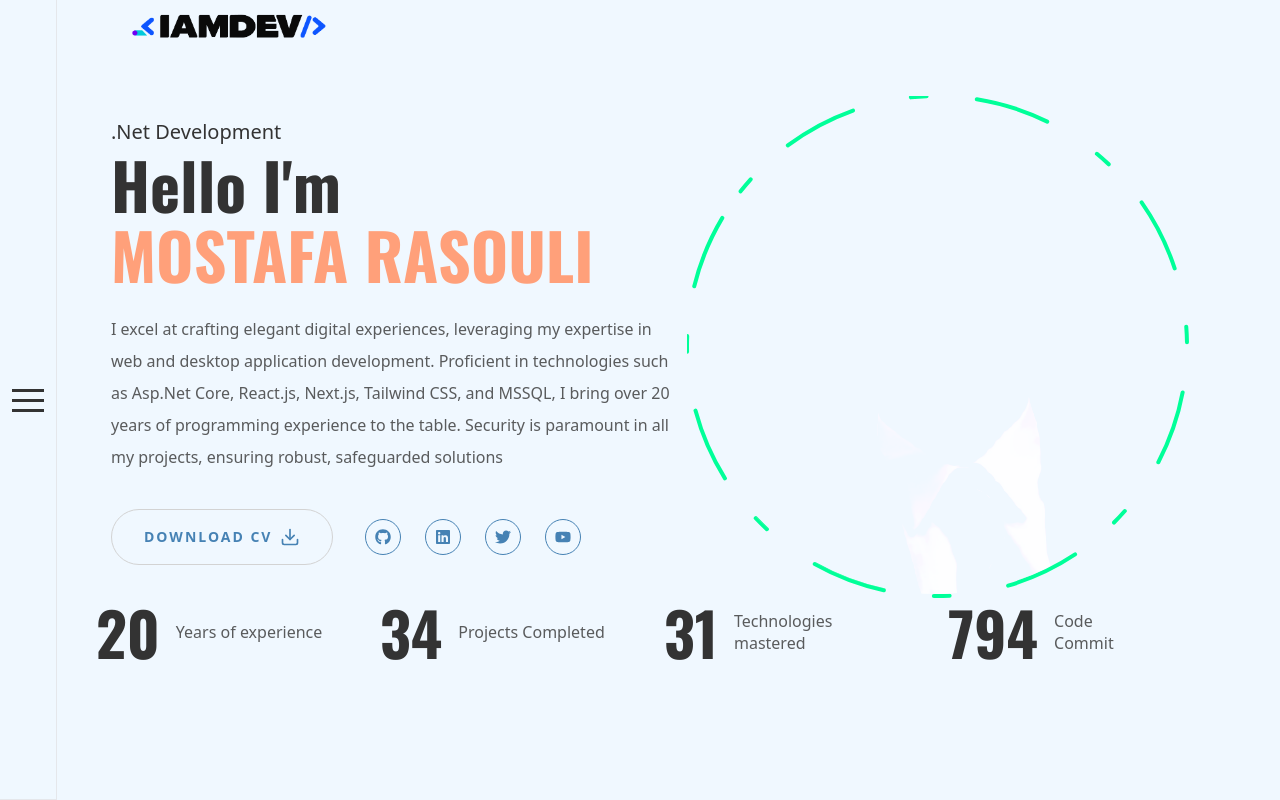
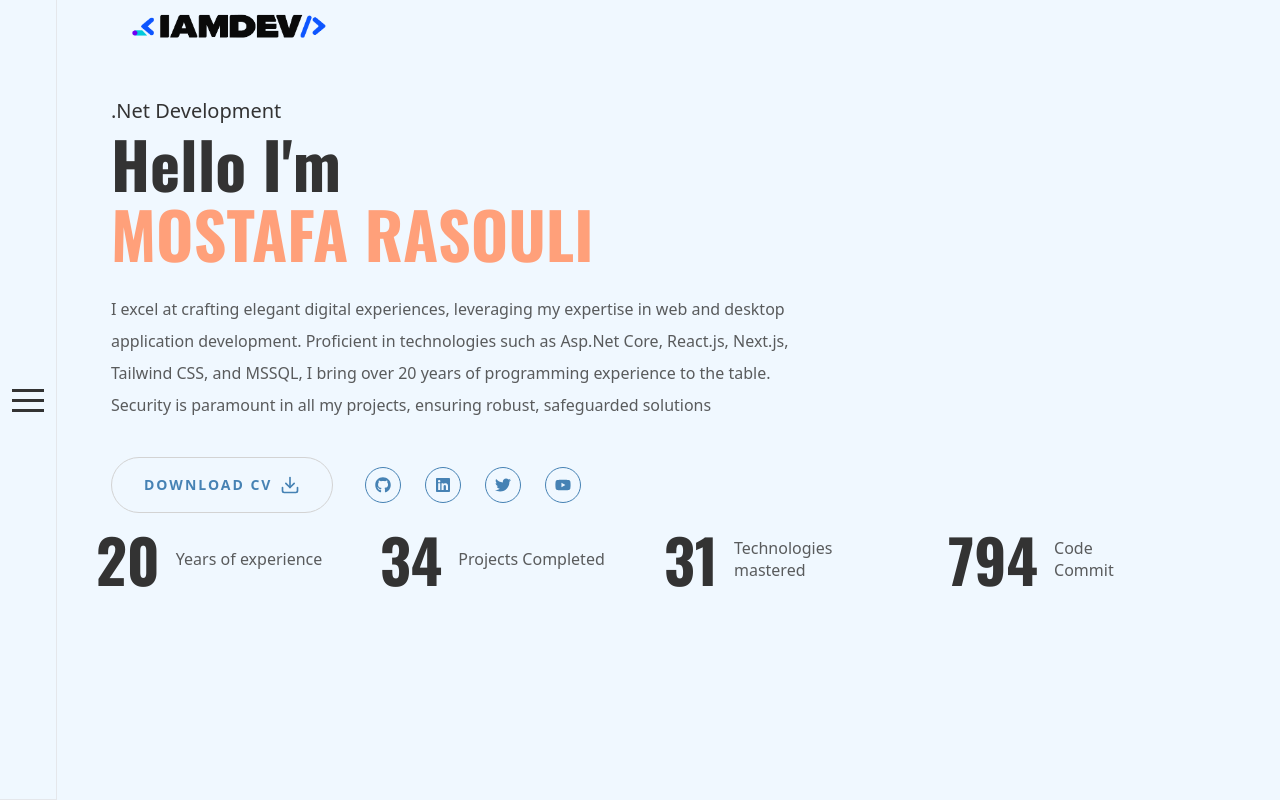
Before and after one commit to Kasraco/my-portfolio, a Next.js app: page / in a window 1280 px wide. Built offline with nearby package versions, Linux system fonts and the light colour scheme.

Commit message:
Added photo page for portfoli

```diff
--- a/src/components/Photo.jsx
+++ b/src/components/Photo.jsx
@@ -3,41 +3,64 @@
 import { motion } from "framer-motion";
 import Image from "next/image";
 
-
 const Photo = () => {
   return (
     <div className="w-full h-full relative ">
+      {/* <motion.div
+        initial={{ opacity: 0 }}
+        animate={{
+          opacity: 1,
+          transition: { delay: 2, duration: 0.4, ease: "easeIn" },
+        }}
+      >
         <motion.div
           initial={{ opacity: 0 }}
           animate={{
             opacity: 1,
-                    transition: { delay: 2, duration: 0.4, ease: 'easeIn' }
-                }}>
-                <motion.div
-                    initial={{ opacity: 0 }}
-                    animate={{
-                        opacity: 1,
-                        transition: { delay: 2.4, duration: 0.4, ease: 'easeInOut' }
+            transition: { delay: 2.4, duration: 0.4, ease: "easeInOut" },
           }}
-                    className="w-[298px] h-[298px] xl:w-[498px] xl:h-[498px] mix-blend-lighten absolute ">
-                    <Image src="/assets/picture.png" priority quality={100} fill alt="" className="object-contain rounded-full" />
-                </motion.div>
+          className="w-[298px] h-[298px] xl:w-[498px] xl:h-[498px] mix-blend-luminosity absolute "
+        >
+          <Image
+            src="/assets/picture.png"
+            priority
+            quality={100}
+            fill
+            alt=""
+            className="object-contain rounded-full"
+          />
+        </motion.div> */}
 
       {/* circle */}
-                <motion.svg className="w-[300px] xl:w-[506px]" fill="transparent" viewBox="0 0 506 506" xmlns="http://www.w3c.org/2000/svg">
-                    <motion.circle cx="250" cy="250" r="250" stroke="#00ff99" strokeWidth="4" strokeLinecap="round" strokeLinejoin="round"
+      {/* <motion.svg
+          className="w-[300px] xl:w-[506px]"
+          fill="transparent"
+          viewBox="0 0 506 506"
+          xmlns="http://www.w3c.org/2000/svg"
+        >
+          <motion.circle
+            cx="250"
+            cy="250"
+            r="250"
+            stroke="#4682B4"
+            strokeWidth="4"
+            strokeLinecap="round"
+            strokeLinejoin="round"
             initial={{ strokeDasharray: "240 10 0 0 " }}
-                        animate={{ strokeDasharray: ["15 120 25 25", "16 25 92 72", "4 250 22 22"], rotate: [120, 360] }}
+            animate={{
+              strokeDasharray: ["15 120 25 25", "16 25 92 72", "4 250 22 22"],
+              rotate: [120, 360],
+            }}
             transition={{
               duration: 20,
               repeat: Infinity,
-                            repeatType: "reverse"
+              repeatType: "reverse",
             }}
           />
         </motion.svg>
-            </motion.div>
+      </motion.div> */}
     </div>
-    )
-}
+  );
+};
 
-export default Photo
+export default Photo;
```
Lines whose indentation alone changed are shown as unchanged.
